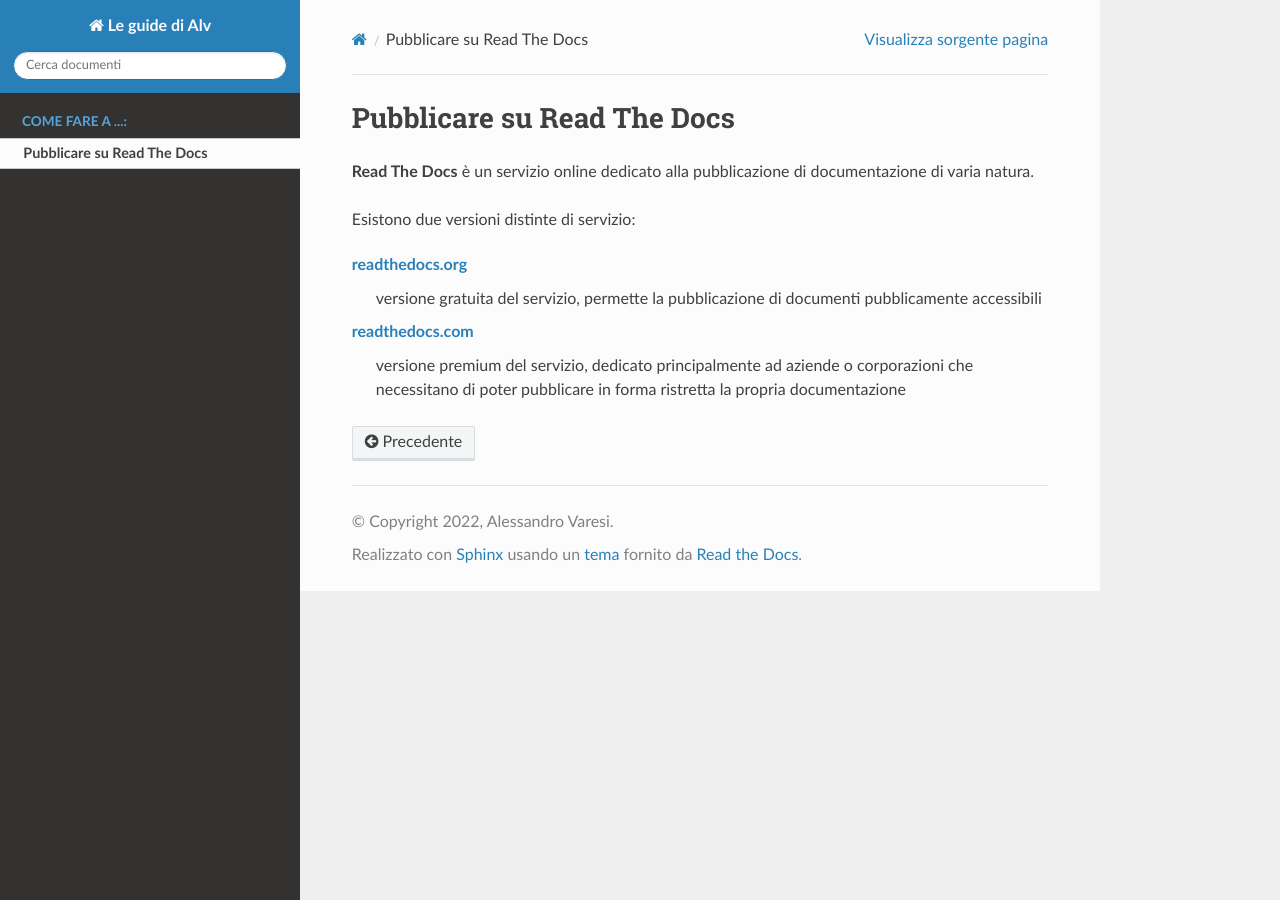
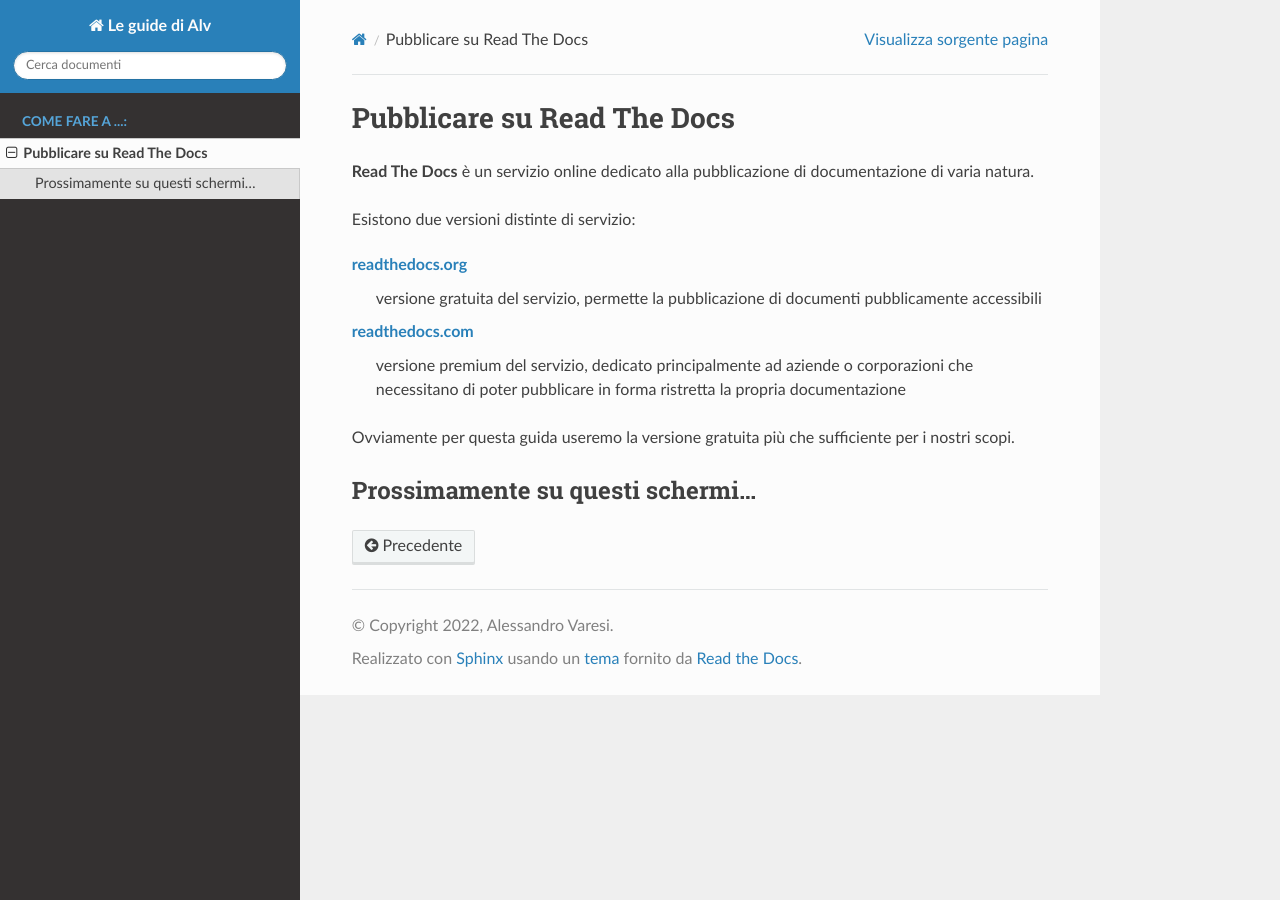
Before and after one commit to novice-handbooks/le-guide-di-alv, a Sphinx documentation site: the page built from docs/rtd-howto/index.rst, in a window 1280 px wide. Built offline with Sphinx 7.4.7 and the Read the Docs theme 2.0.0, drawn with Linux system fonts in a browser that asks for light colours.

Commit message:
new requirements versions

```diff
--- a/docs/rtd-howto/index.rst
+++ b/docs/rtd-howto/index.rst
@@ -12,3 +12,9 @@
 `readthedocs.com <http://readthedocs.com>`_
     versione premium del servizio, dedicato principalmente ad aziende o corporazioni che necessitano
     di poter pubblicare in forma ristretta la propria documentazione
+
+Ovviamente per questa guida useremo la versione gratuita più che sufficiente per i
+nostri scopi.
+
+Prossimamente su questi schermi...
+----------------------------------
--- a/docs/requirements.txt
+++ b/requirements.txt
@@ -1,5 +1,5 @@
 # File: docs/requirements.txt
 
-sphinx==4.4.0
+sphinx==5.0.2
 sphinx_rtd_theme==1.0.0
-myst-parser==0.16.1
+myst-parser==0.18.0
```
